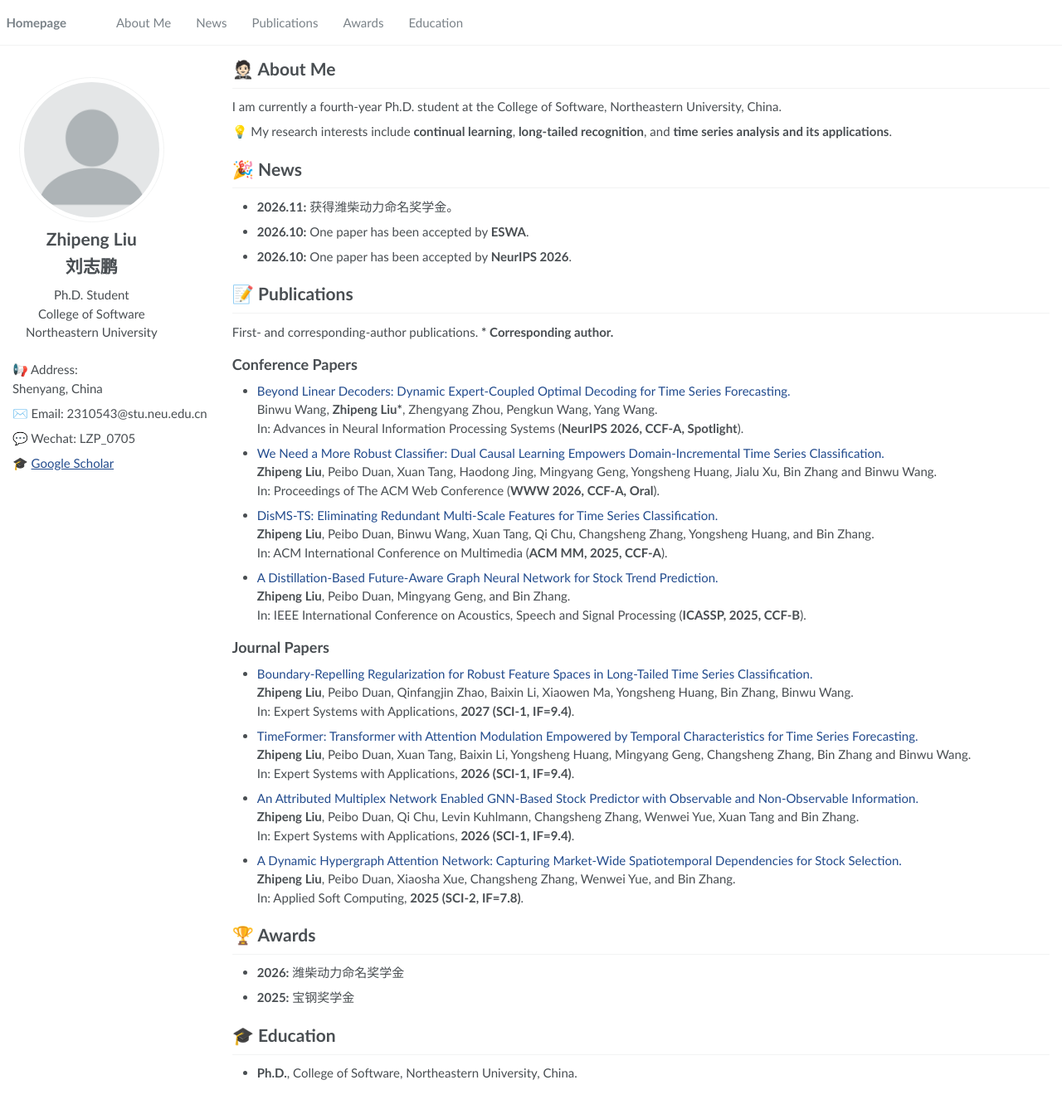
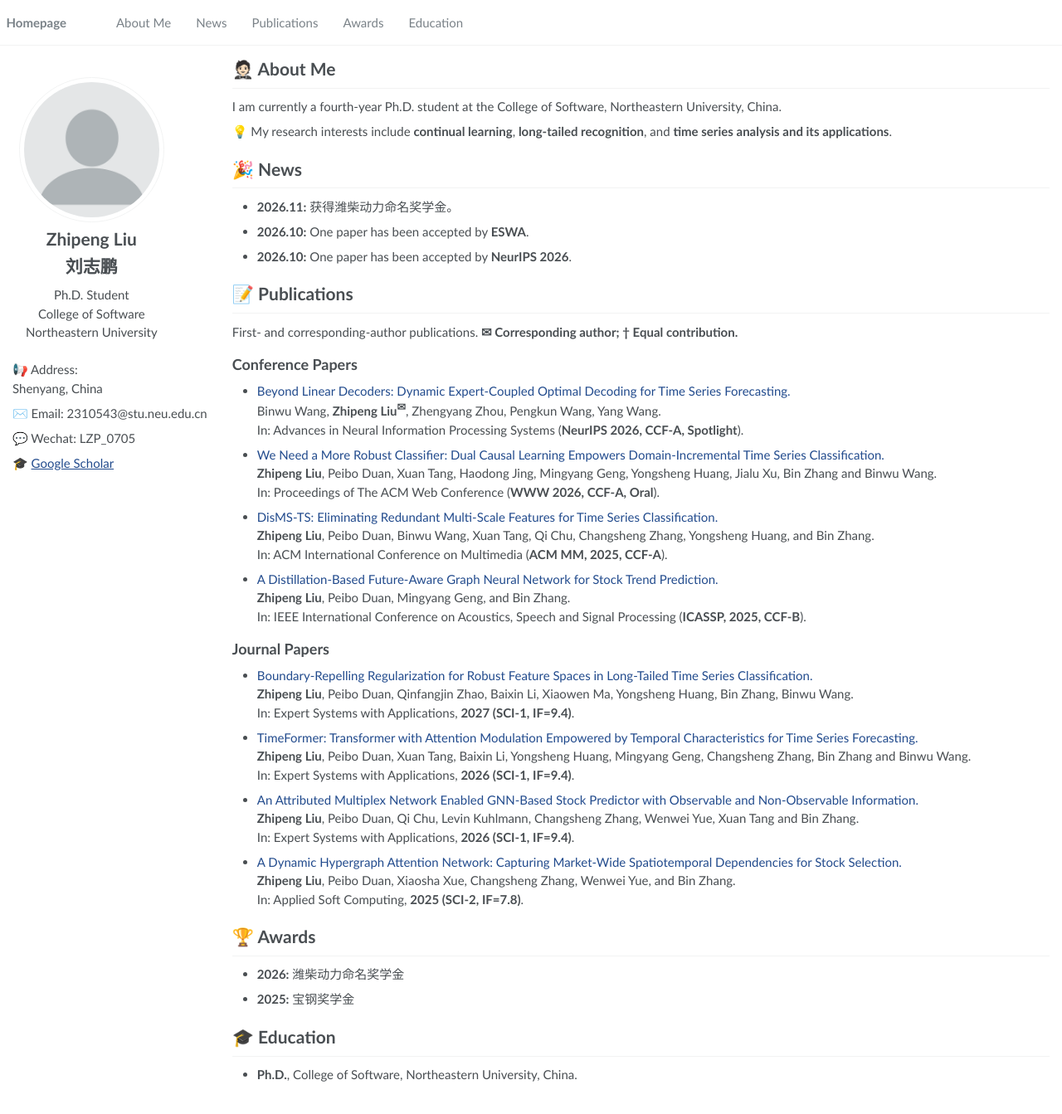
Before and after one commit to ZhipengLiu75/HomePage, a Jekyll site: the page built from _pages/about.md, in a window 1280 px wide and 1367 px high. Shown: the top 1343 px of the window at 83% size. Built offline with Jekyll 4.4.1, drawn with Linux system fonts in a browser that asks for light colours.

Commit message:
Use envelope marker and explain equal contribution

```diff
--- a/_pages/about.md
+++ b/_pages/about.md
@@ -22,14 +22,14 @@ I am currently a fourth-year Ph.D. student at the College of Software, Northeast
 
 <h1 id="-publications">📝 Publications</h1>
 
-First- and corresponding-author publications. **\* Corresponding author.**
+First- and corresponding-author publications. **✉ Corresponding author; † Equal contribution.**
 
 ## Conference Papers
 
 <ul class="publications">
   <li>
     <span class="publication-title">Beyond Linear Decoders: Dynamic Expert-Coupled Optimal Decoding for Time Series Forecasting.</span><br>
-    Binwu Wang, <strong>Zhipeng Liu*</strong>, Zhengyang Zhou, Pengkun Wang, Yang Wang.<br>
+    Binwu Wang, <strong>Zhipeng Liu<sup>✉</sup></strong>, Zhengyang Zhou, Pengkun Wang, Yang Wang.<br>
     In: Advances in Neural Information Processing Systems (<strong>NeurIPS 2026, CCF-A, Spotlight</strong>).
   </li>
   <li>
```
